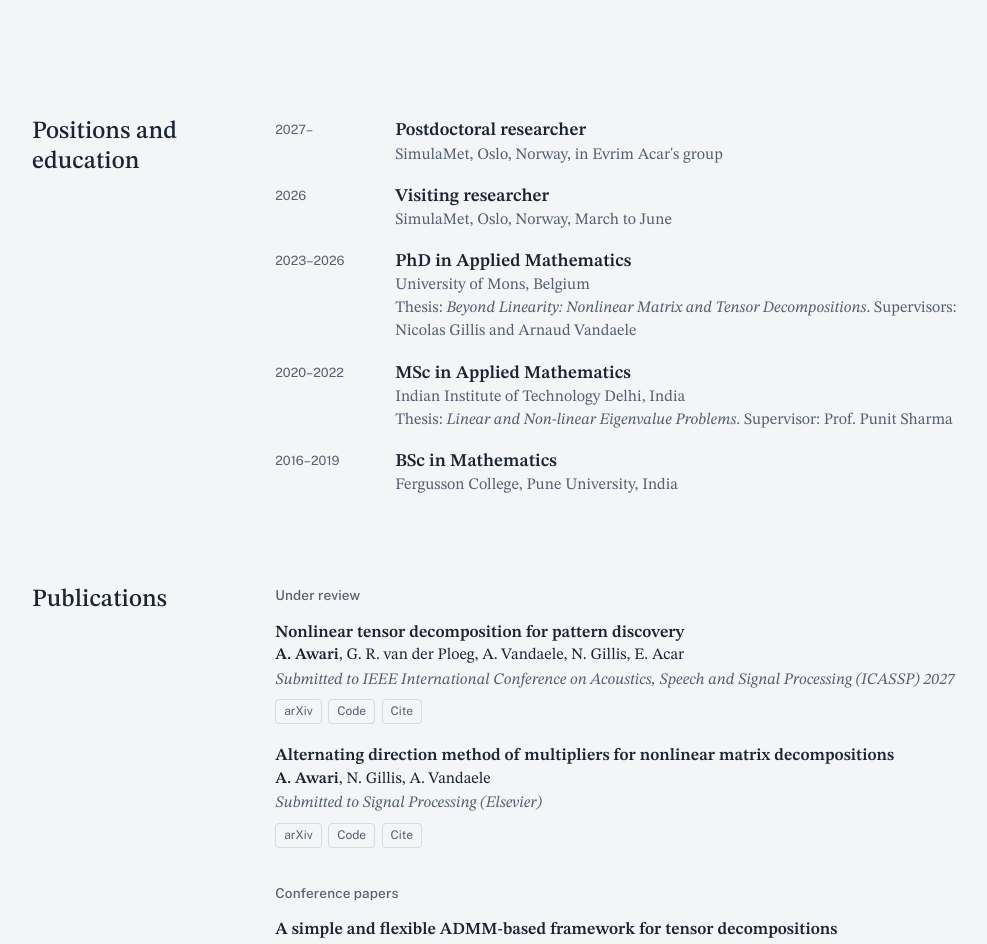
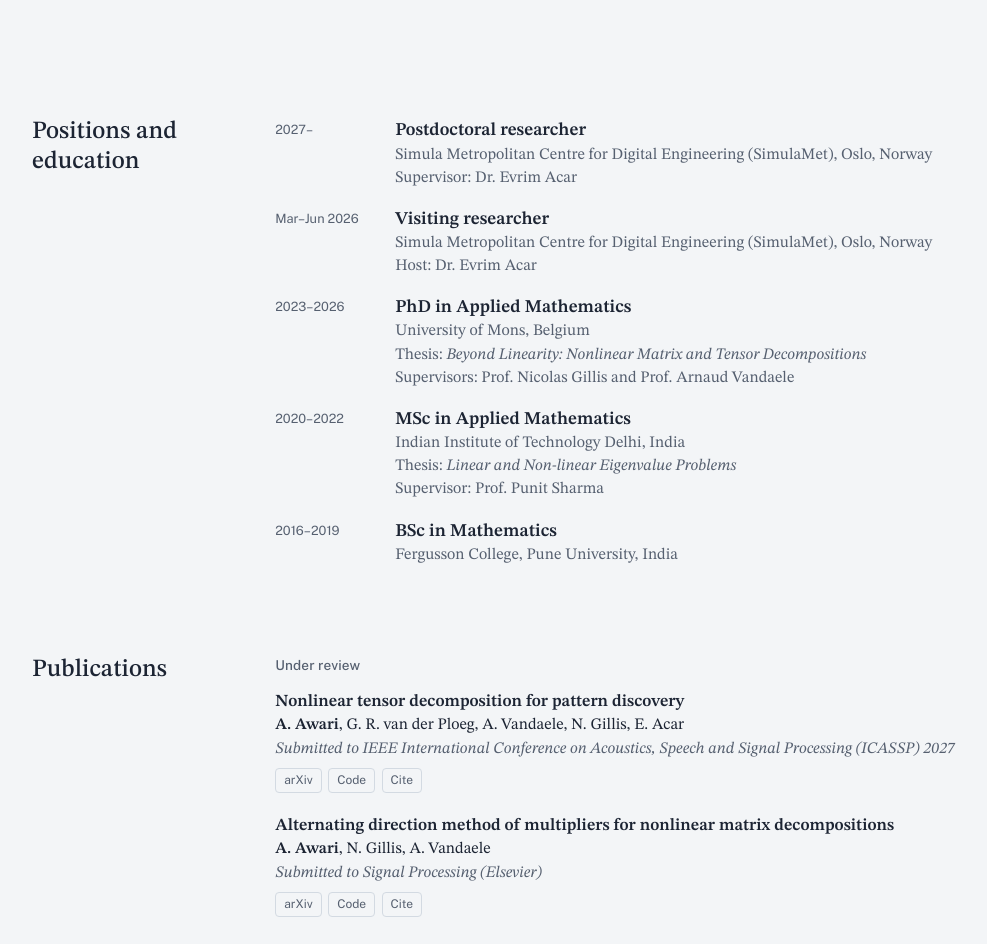
Before and after one commit to atharva-awari/atharva-awari.github.io, a plain HTML site: page index.html in a window 1280 px wide. Shown: the part 2954-3898 px from the top of the page, without its empty margins (80-1067 px from the left). Drawn offline with Linux system fonts and the light colour scheme.

Commit message:
Add files via upload

```diff
--- a/index.html
+++ b/index.html
@@ -292,10 +292,10 @@ footer a{color:var(--muted)}
   <h2 id="h-edu">Positions and education</h2>
   <div class="body">
     <ul class="list">
-      <li><span class="when">2027–</span><div><span class="ttl">Postdoctoral researcher</span><span class="meta">SimulaMet, Oslo, Norway, in Evrim Acar's group</span></div></li>
-      <li><span class="when">2026</span><div><span class="ttl">Visiting researcher</span><span class="meta">SimulaMet, Oslo, Norway, March to June</span></div></li>
-      <li><span class="when">2023–2026</span><div><span class="ttl">PhD in Applied Mathematics</span><span class="meta">University of Mons, Belgium</span><span class="meta">Thesis: <i>Beyond Linearity: Nonlinear Matrix and Tensor Decompositions</i>. Supervisors: Nicolas Gillis and Arnaud Vandaele</span></div></li>
-      <li><span class="when">2020–2022</span><div><span class="ttl">MSc in Applied Mathematics</span><span class="meta">Indian Institute of Technology Delhi, India</span><span class="meta">Thesis: <i>Linear and Non-linear Eigenvalue Problems</i>. Supervisor: Prof. Punit Sharma</span></div></li>
+      <li><span class="when">2027–</span><div><span class="ttl">Postdoctoral researcher</span><span class="meta">Simula Metropolitan Centre for Digital Engineering (SimulaMet), Oslo, Norway</span><span class="meta">Supervisor: Dr. Evrim Acar</span></div></li>
+      <li><span class="when">Mar–Jun 2026</span><div><span class="ttl">Visiting researcher</span><span class="meta">Simula Metropolitan Centre for Digital Engineering (SimulaMet), Oslo, Norway</span><span class="meta">Host: Dr. Evrim Acar</span></div></li>
+      <li><span class="when">2023–2026</span><div><span class="ttl">PhD in Applied Mathematics</span><span class="meta">University of Mons, Belgium</span><span class="meta">Thesis: <i>Beyond Linearity: Nonlinear Matrix and Tensor Decompositions</i></span><span class="meta">Supervisors: Prof. Nicolas Gillis and Prof. Arnaud Vandaele</span></div></li>
+      <li><span class="when">2020–2022</span><div><span class="ttl">MSc in Applied Mathematics</span><span class="meta">Indian Institute of Technology Delhi, India</span><span class="meta">Thesis: <i>Linear and Non-linear Eigenvalue Problems</i></span><span class="meta">Supervisor: Prof. Punit Sharma</span></div></li>
       <li><span class="when">2016–2019</span><div><span class="ttl">BSc in Mathematics</span><span class="meta">Fergusson College, Pune University, India</span></div></li>
     </ul>
   </div>
```
